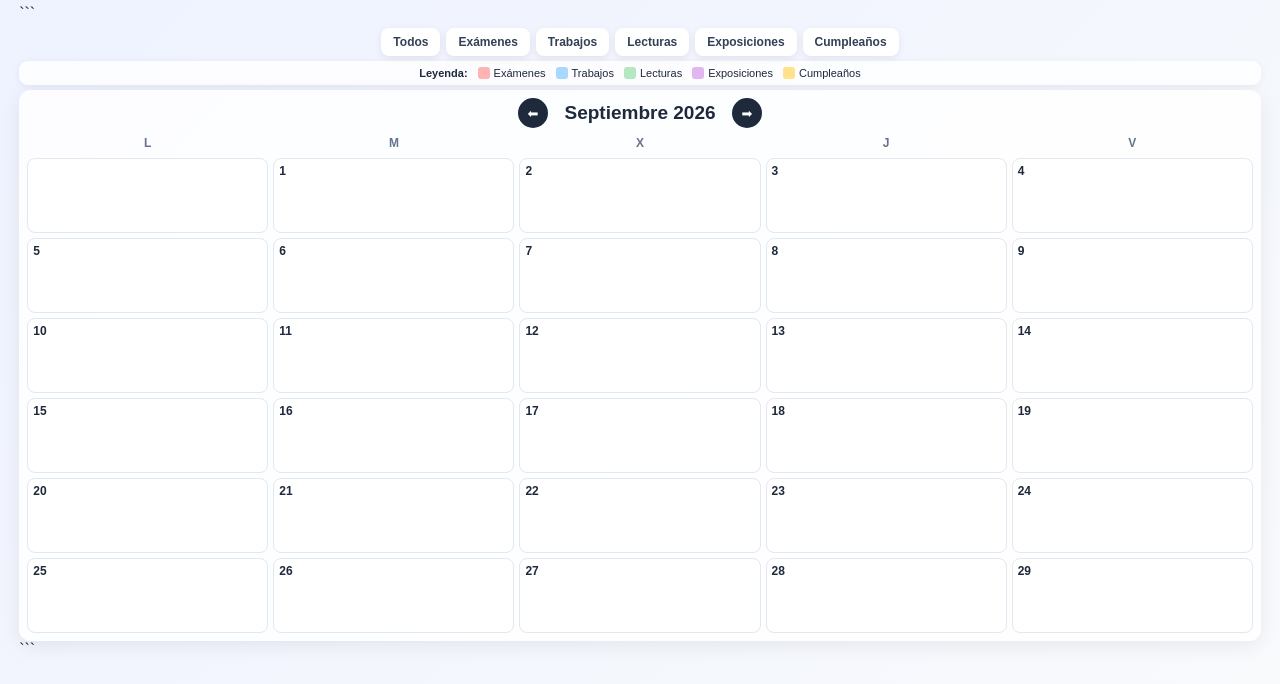
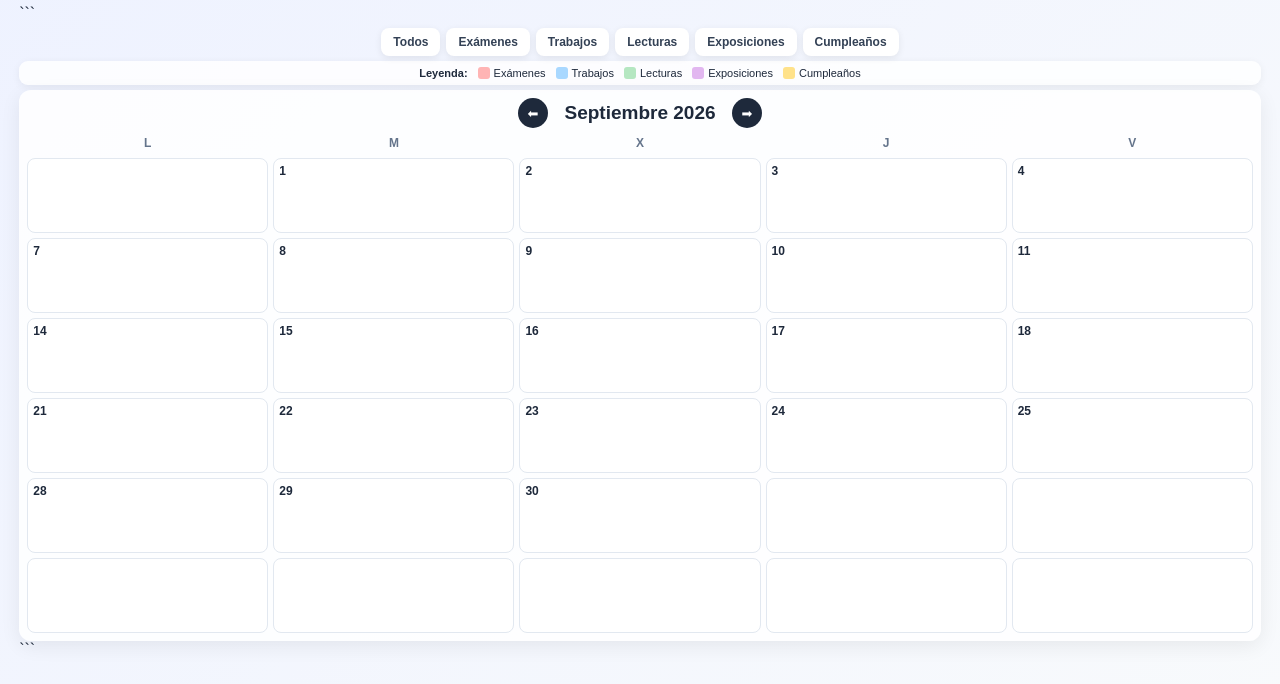
Before and after one commit to adriancampanero456-lgtm/webalumnoscalendar, a plain HTML site: page index.html in a window 1280 px wide. Shown: the part 82-766 px from the top of the page. Drawn offline with Linux system fonts and the light colour scheme.

Commit message:
Update index.html

```diff
--- a/index.html
+++ b/index.html
@@ -264,7 +264,7 @@ function generarCalendario(mes, año) {
 
     const calendario = document.getElementById("calendario");
 
-    /* Animación */
+    // Animación suave al cambiar de mes
     calendario.classList.remove("cambiando");
     void calendario.offsetWidth;
     calendario.classList.add("cambiando");
@@ -274,9 +274,16 @@ function generarCalendario(mes, año) {
     const diasMes = new Date(año, mes, 0).getDate();
 
     /*
-        Día de la semana del día 1.
+        Recorremos todos los días reales del mes.
+        Solo mostramos lunes, martes, miércoles,
+        jueves y viernes.
+    */
 
-        JavaScript:
+    let primerDiaSemana = new Date(año, mes - 1, 1).getDay();
+
+    /*
+        Convertimos:
+
         Domingo = 0
         Lunes = 1
         Martes = 2
@@ -284,80 +291,110 @@ function generarCalendario(mes, año) {
         Jueves = 4
         Viernes = 5
         Sábado = 6
-    */
 
-    let primerDia = new Date(año, mes - 1, 1).getDay();
+        a:
 
-    /*
-        Convertimos a:
         Lunes = 0
         Martes = 1
         Miércoles = 2
         Jueves = 3
         Viernes = 4
+        Sábado = 5
+        Domingo = 6
     */
 
-    if (primerDia === 0) {
-        primerDia = 6;
-    } else {
-        primerDia = primerDia - 1;
-    }
+    primerDiaSemana =
+        primerDiaSemana === 0
+            ? 6
+            : primerDiaSemana - 1;
+
 
     /*
-        Como solo mostramos lunes-viernes,
-        si el día 1 cae en sábado o domingo,
-        el primer día visible será el lunes siguiente.
+        Creamos 6 semanas × 5 días
     */
 
-    if (primerDia > 4) {
-        primerDia = 0;
-    }
+    for (let semana = 0; semana < 6; semana++) {
 
-    /*
-        Crear exactamente 30 celdas:
-        6 semanas × 5 días
-    */
-
-    for (let i = 0; i < 30; i++) {
+        for (let columna = 0; columna < 5; columna++) {
 
             const celda = document.createElement("div");
 
             celda.classList.add("dia");
 
+
             /*
-            Calcular qué día corresponde
+                Posición real dentro del mes.
+
+                Ejemplo:
+
+                Si el día 1 es miércoles:
+
+                lunes    martes    miércoles
+                  1          2          3
             */
 
-        const posicion = i;
+            const posicion =
+                semana * 7 +
+                columna -
+                primerDiaSemana;
 
-        let diaNumero;
 
-        if (posicion < primerDia) {
+            const diaNumero =
+                posicion + 1;
+
 
             /*
-                Espacios antes del día 1
+                Si no existe ese día,
+                dejamos la celda vacía.
             */
 
+            if (
+                diaNumero < 1 ||
+                diaNumero > diasMes
+            ) {
+
                 calendario.appendChild(celda);
+
                 continue;
-
-        } else {
-
-            diaNumero =
-                posicion - primerDia + 1;
 
             }
 
+
             /*
-            Si ya hemos pasado el último día
+                Comprobar el día real.
             */
 
-        if (diaNumero > diasMes) {
+            const fecha =
+                new Date(
+                    año,
+                    mes - 1,
+                    diaNumero
+                );
+
+
+            const diaSemana =
+                fecha.getDay();
+
+
+            /*
+                Domingo = 0
+                Sábado = 6
+
+                Si es fin de semana,
+                no debería aparecer.
+            */
+
+            if (
+                diaSemana === 0 ||
+                diaSemana === 6
+            ) {
 
                 calendario.appendChild(celda);
+
                 continue;
 
             }
+
 
             /*
                 Número del día
@@ -373,7 +410,7 @@ function generarCalendario(mes, año) {
 
 
             /*
-            Eventos del día
+                Buscar eventos
             */
 
             const eventosDia =
@@ -385,24 +422,35 @@ function generarCalendario(mes, año) {
                 );
 
 
+            /*
+                Mostrar eventos
+            */
+
             eventosDia.forEach(e => {
 
                 if (
                     filtroActual !== "ALL" &&
                     filtroActual !== e.categoria
                 ) {
+
                     return;
+
                 }
 
 
                 const eventoDiv =
                     document.createElement("div");
 
+
                 eventoDiv.classList.add(
                     "evento",
                     e.categoria
                 );
 
+
+                /*
+                    ASIGNATURA
+                */
 
                 const asignatura =
                     document.createElement("strong");
@@ -414,6 +462,10 @@ function generarCalendario(mes, año) {
                 asignatura.textContent =
                     e.asignatura;
 
+
+                /*
+                    DESCRIPCIÓN
+                */
 
                 const descripcion =
                     document.createElement("span");
@@ -435,6 +487,10 @@ function generarCalendario(mes, año) {
                 );
 
 
+                /*
+                    Al hacer clic
+                */
+
                 eventoDiv.onclick = () => {
 
                     alert(
@@ -454,6 +510,8 @@ function generarCalendario(mes, año) {
 
 
             calendario.appendChild(celda);
+
+        }
 
     }
 
```
Lines whose indentation alone changed are shown as unchanged.
